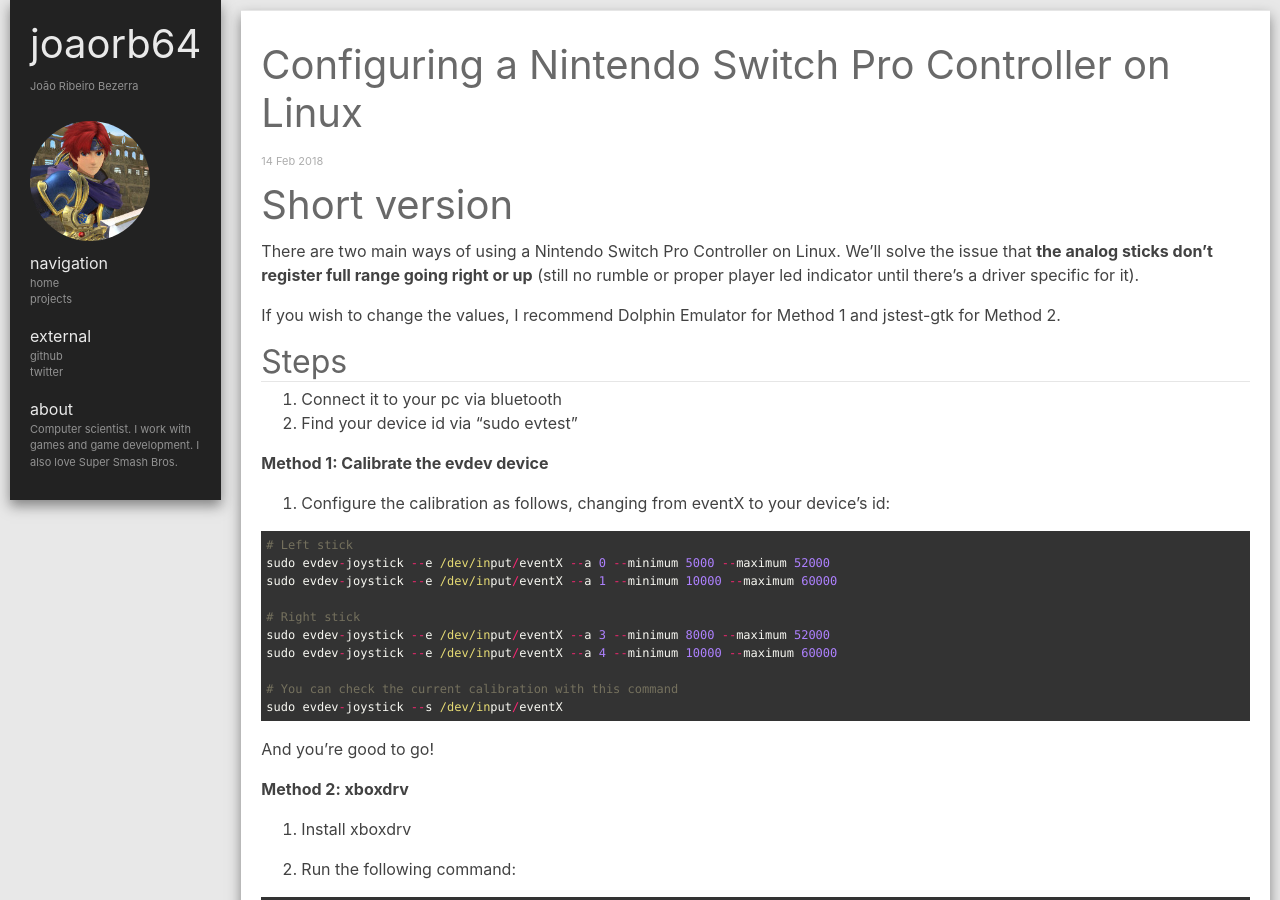
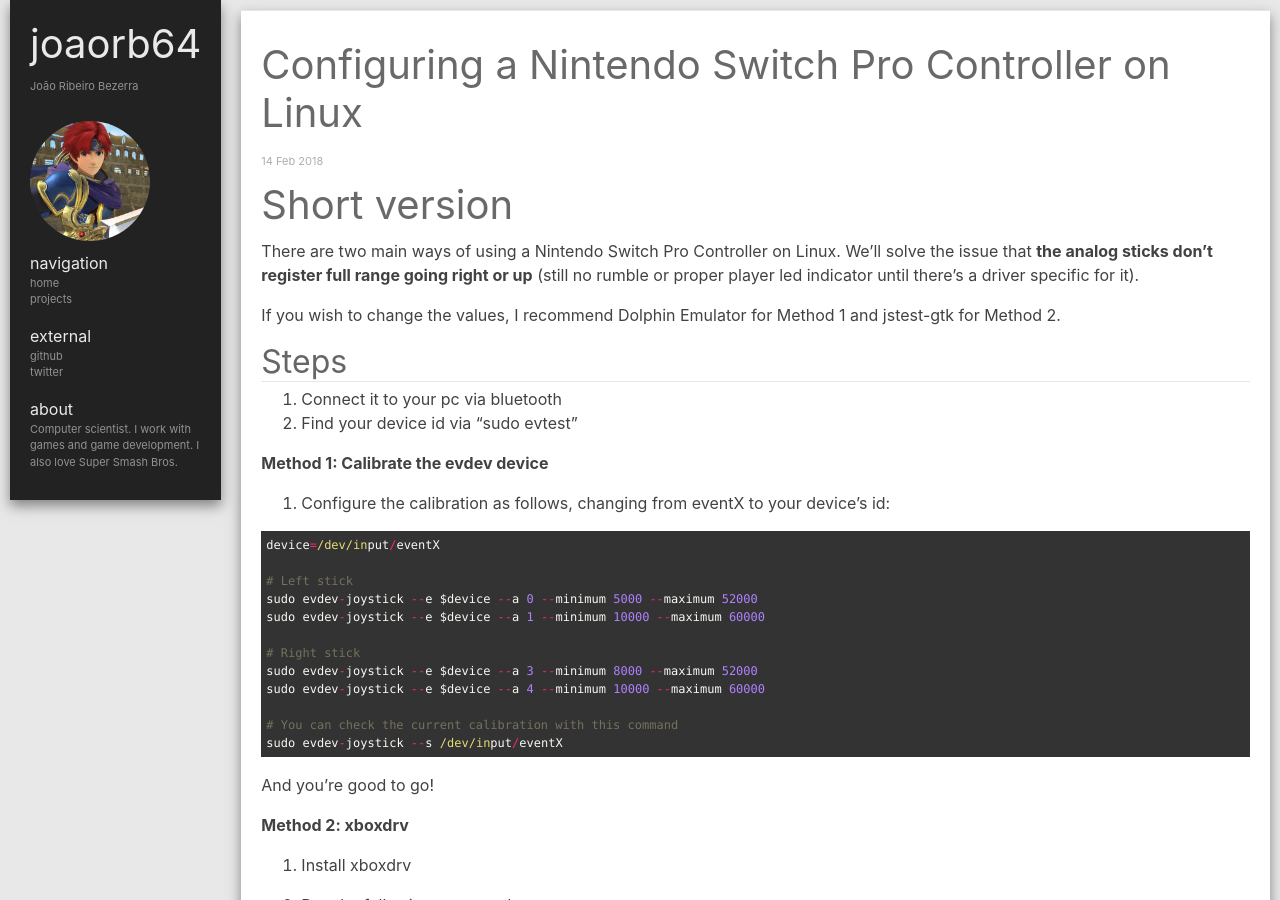
Before and after one commit to joaorb64/joaorb64.github.io, a Jekyll site: the page built from _posts/2018-02-14-Configuring-a-Nintendo-Switch-Pro-Controller-on-Linux.markdown, in a window 1280 px wide and 900 px high. Built offline with Jekyll 4.4.1, drawn with Linux system fonts in a browser that asks for light colours; nearby versions of some CDN libraries; Markdown is read by kramdown in place of the engine named in the settings; comment, search, counter and statistics services are not loaded; a style sheet for code colours, icons or effects is not loaded.

Commit message:
Update 2018-02-14-Configuring-a-Nintendo-Switch-Pro-Controller-on-Linux.markdown

```diff
--- a/_posts/2018-02-14-Configuring-a-Nintendo-Switch-Pro-Controller-on-Linux.markdown
+++ b/_posts/2018-02-14-Configuring-a-Nintendo-Switch-Pro-Controller-on-Linux.markdown
@@ -25,13 +25,15 @@
 
 {% highlight ruby %}
 
+device=/dev/input/eventX
+
 # Left stick
-sudo evdev-joystick --e /dev/input/eventX --a 0 --minimum 5000 --maximum 52000
-sudo evdev-joystick --e /dev/input/eventX --a 1 --minimum 10000 --maximum 60000
+sudo evdev-joystick --e $device --a 0 --minimum 5000 --maximum 52000
+sudo evdev-joystick --e $device --a 1 --minimum 10000 --maximum 60000
 
 # Right stick
-sudo evdev-joystick --e /dev/input/eventX --a 3 --minimum 8000 --maximum 52000
-sudo evdev-joystick --e /dev/input/eventX --a 4 --minimum 10000 --maximum 60000
+sudo evdev-joystick --e $device --a 3 --minimum 8000 --maximum 52000
+sudo evdev-joystick --e $device --a 4 --minimum 10000 --maximum 60000
 
 # You can check the current calibration with this command
 sudo evdev-joystick --s /dev/input/eventX
```
